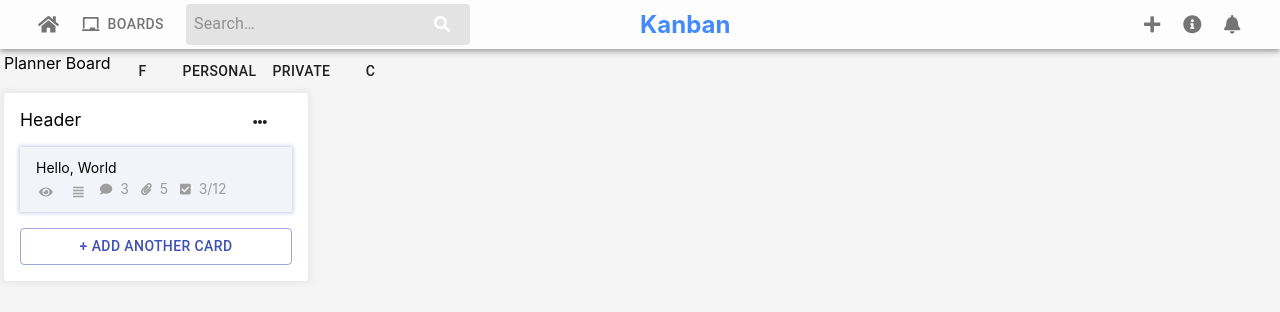
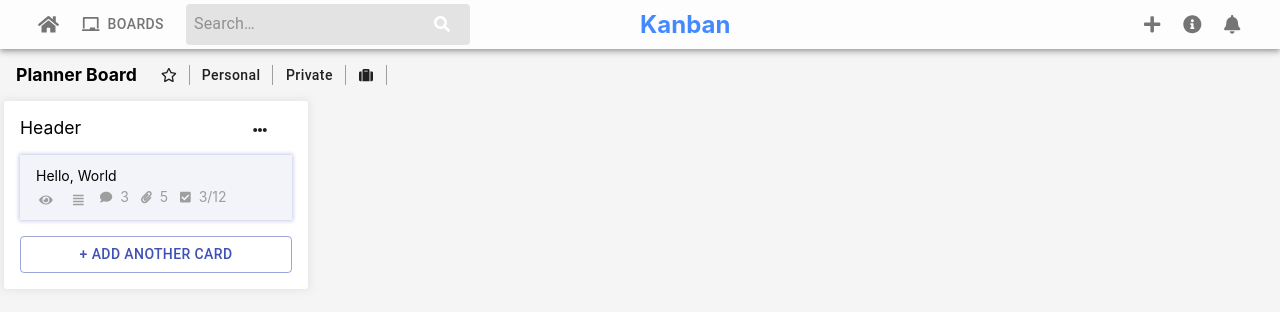
Before and after one commit to sainthkh/kanban, a React (Create React App) app in the folder packages/frontend/: page /b in a window 1280 px wide. Shown: the top 312 px of the page. Built offline with nearby package versions, Linux system fonts and the light colour scheme.

Commit message:
Added BoardMenu style.

```diff
--- a/packages/frontend/package.json
+++ b/packages/frontend/package.json
@@ -5,6 +5,7 @@
   "dependencies": {
     "@fortawesome/fontawesome-svg-core": "^1.2.18",
     "@fortawesome/free-brands-svg-icons": "^5.8.2",
+    "@fortawesome/free-regular-svg-icons": "^5.9.0",
     "@fortawesome/free-solid-svg-icons": "^5.8.2",
     "@fortawesome/react-fontawesome": "^0.1.4",
     "@material-ui/core": "^4.0.1",
--- a/packages/frontend/src/pages/Board/BoardMenu.tsx
+++ b/packages/frontend/src/pages/Board/BoardMenu.tsx
@@ -1,15 +1,24 @@
 import React from 'react';
 import Button from '@material-ui/core/Button';
 import { styled } from '@material-ui/styles';
+import grey from '@material-ui/core/colors/grey';
+import { FontAwesomeIcon as Icon } from '@fortawesome/react-fontawesome';
+import { faStar as faSolidStar, faSuitcase } from '@fortawesome/free-solid-svg-icons';
+import { faStar as faEmptyStar } from '@fortawesome/free-regular-svg-icons';
+
 
 export default () => {
   return (
     <BoardMenu>
       <Name>Planner Board</Name>
-      <Favorite>F</Favorite>
+      <Favorite><Icon icon={faEmptyStar} /></Favorite>
+      <Divider />
       <Team>Personal</Team>
+      <Divider />
       <Visibility>Private</Visibility>
-      <Collections>C</Collections>
+      <Divider />
+      <Collections><Icon icon={faSuitcase} /></Collections>
+      <Divider />
       <Members></Members>
     </BoardMenu>
   );
@@ -17,27 +26,38 @@ export default () => {
 
 const BoardMenu = styled('div')({
   display: 'flex',
-  padding: 4,
+  padding: '8px 16px',
+  alignItems: 'center',
+
 })
 
 const Name = styled('div')({
-
+  fontWeight: 'bold',
+  fontSize: '1.1rem',
 })
 
 const Favorite = styled(Button)({
+  minWidth: 32,
+  marginLeft: 16,
+})
 
+const Divider = styled('div')({
+  borderLeft: `1px solid ${grey[500]}`,
+  height: 20,
+  marginLeft: 4,
+  marginRight: 4,
 })
 
 const Team = styled(Button)({
-
+  textTransform: 'none',
 })
 
 const Visibility = styled(Button)({
-
+  textTransform: 'none',
 })
 
 const Collections = styled(Button)({
-
+  minWidth: 32,
 })
 
 const Members = styled('div')({
```
Also changed, not shown: 1 other file (tests, documents, lock files or other folders).
